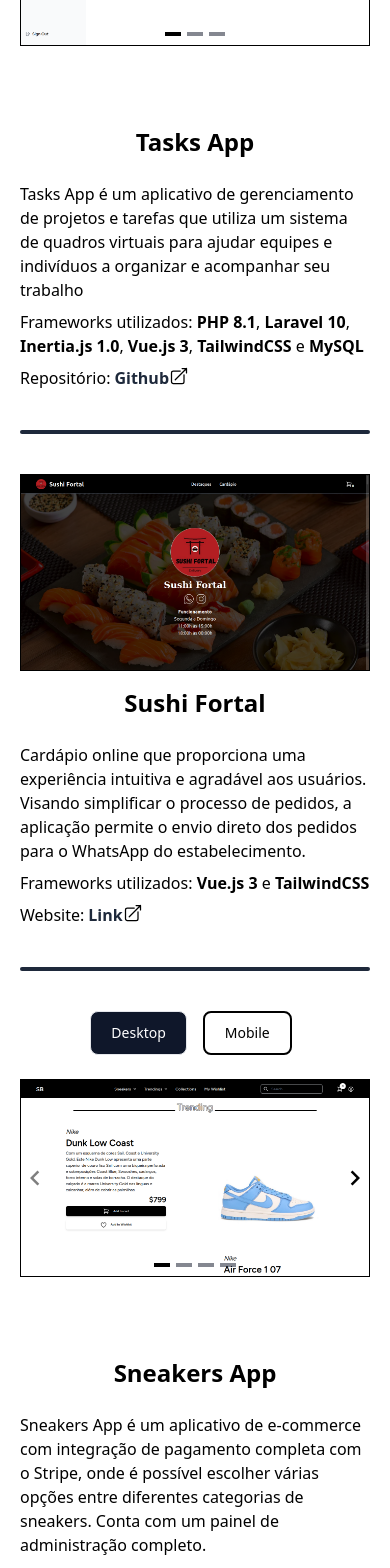
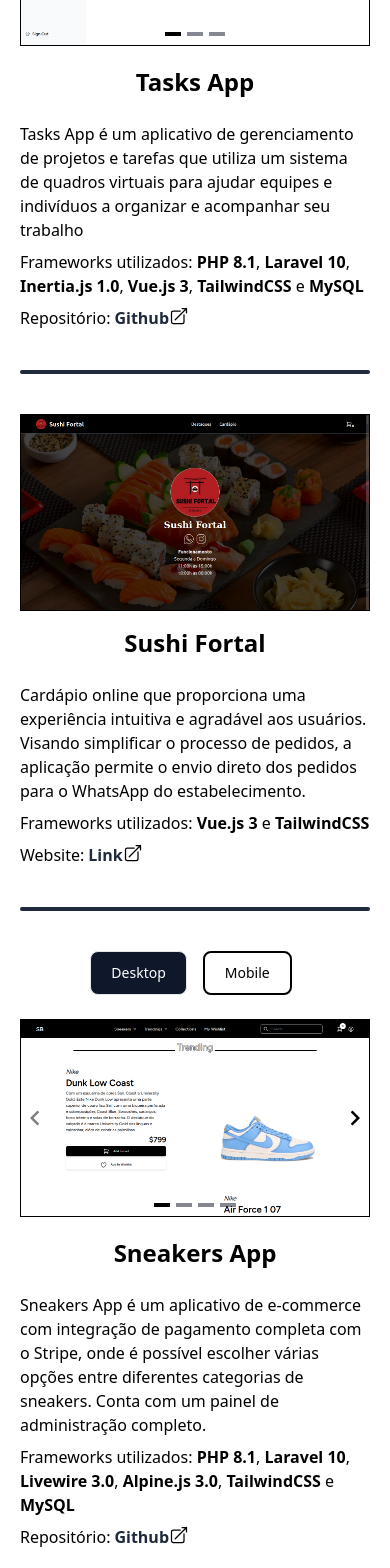
Before and after one commit to MatheusCavalc/My-Portfolio, a Vue app: page / in a window 390 px wide. Shown: the part 3260-4828 px from the top of the page. Built offline with nearby package versions, Linux system fonts and the light colour scheme; a web font is replaced by a local one.

Commit message:
update ui

```diff
--- a/src/components/projects/EnewsProject.vue
+++ b/src/components/projects/EnewsProject.vue
@@ -84,7 +84,7 @@
             </div>
         </div>
 
-        <div class="mt-20 lg:w-2/5" data-animation="right">
+        <div class="mt-5 lg:mt-20 lg:w-2/5" data-animation="right">
             <div class="w-full md:w-96">
                 <div class="mt-4 md:mt-0">
                     <h1 class="text-2xl font-bold text-center md:text-4xl">E-newS App</h1>
--- a/src/components/projects/SkinsMarketplace.vue
+++ b/src/components/projects/SkinsMarketplace.vue
@@ -124,7 +124,7 @@
             </div>
         </div>
 
-        <div class="mt-20 lg:w-2/5" data-animation="right">
+        <div class="mt-5 lg:mt-20 lg:w-2/5" data-animation="right">
             <div class="w-full md:w-96">
                 <div class="mt-4 md:mt-0">
                     <h1 class="text-2xl font-bold text-center md:text-4xl">Skins Marketplace</h1>
--- a/src/components/projects/SneakersApp.vue
+++ b/src/components/projects/SneakersApp.vue
@@ -87,7 +87,7 @@
             </div>
         </div>
 
-        <div class="mt-20 lg:w-2/5" data-animation="right">
+        <div class="mt-5 lg:mt-20 lg:w-2/5" data-animation="right">
             <div class="w-full md:w-96">
                 <div class="mt-4 md:mt-0">
                     <h1 class="text-2xl font-bold text-center md:text-4xl">Sneakers App</h1>
--- a/src/components/projects/TasksApp.vue
+++ b/src/components/projects/TasksApp.vue
@@ -86,7 +86,7 @@
             </div>
         </div>
 
-        <div class="mt-20 lg:w-2/5" data-animation="right">
+        <div class="mt-5 lg:mt-20 lg:w-2/5" data-animation="right">
             <div class="w-full md:w-96">
                 <div class="mt-4 md:mt-0">
                     <h1 class="text-2xl font-bold text-center md:text-4xl">Tasks App</h1>
```
